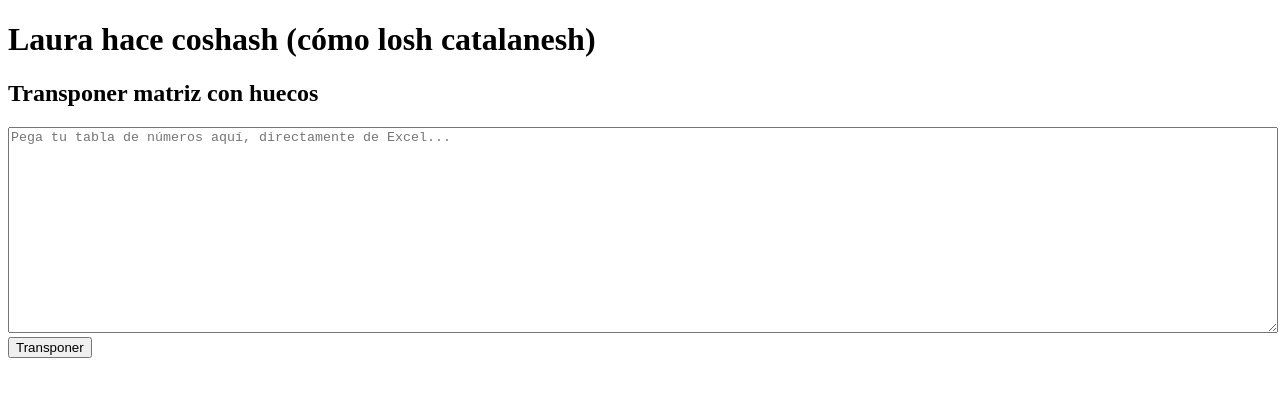
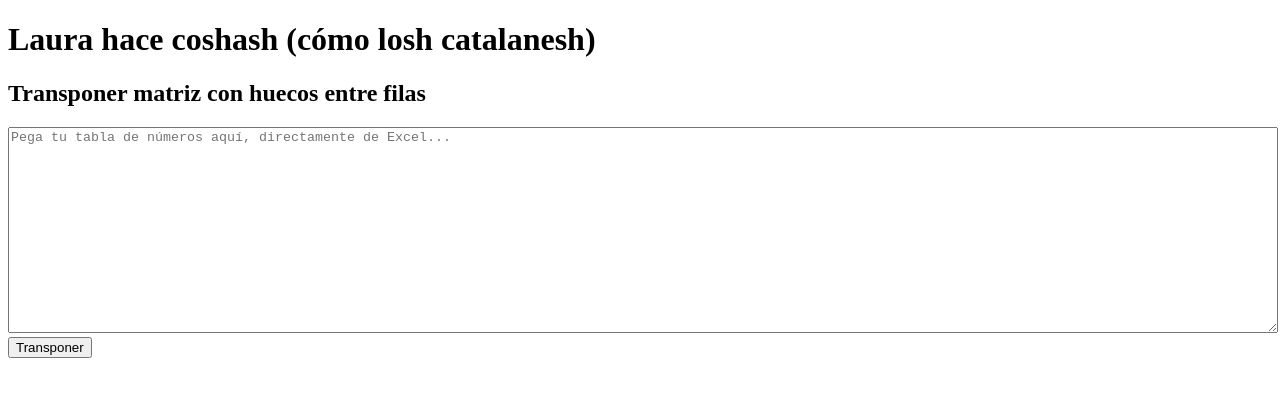
Before and after one commit to angelrodes/angelrodes.github.io, a Jekyll site: the page laura/transponer_matriz_con_huecos.html, which Jekyll copies as it is, in a window 1280 px wide. Shown: the top 397 px of the page. Built offline with Jekyll 4.4.1, drawn with Linux system fonts in a browser that asks for light colours.

Commit message:
Update transponer_matriz_con_huecos.html

```diff
--- a/laura/transponer_matriz_con_huecos.html
+++ b/laura/transponer_matriz_con_huecos.html
@@ -16,7 +16,7 @@
 </head>
 <body>
   <h1>Laura hace coshash (cómo losh catalanesh)</h1>
-    <h2>Transponer matriz con huecos</h2>
+    <h2>Transponer matriz con huecos entre filas</h2>
 
   <textarea id="matrix" placeholder="Pega tu tabla de números aquí, directamente de Excel..." style="width: 100%; height: 200px;"></textarea>
 
```
Also changed, not shown: other parts of laura/transponer_matriz_con_huecos.html (+1 -1 lines).
